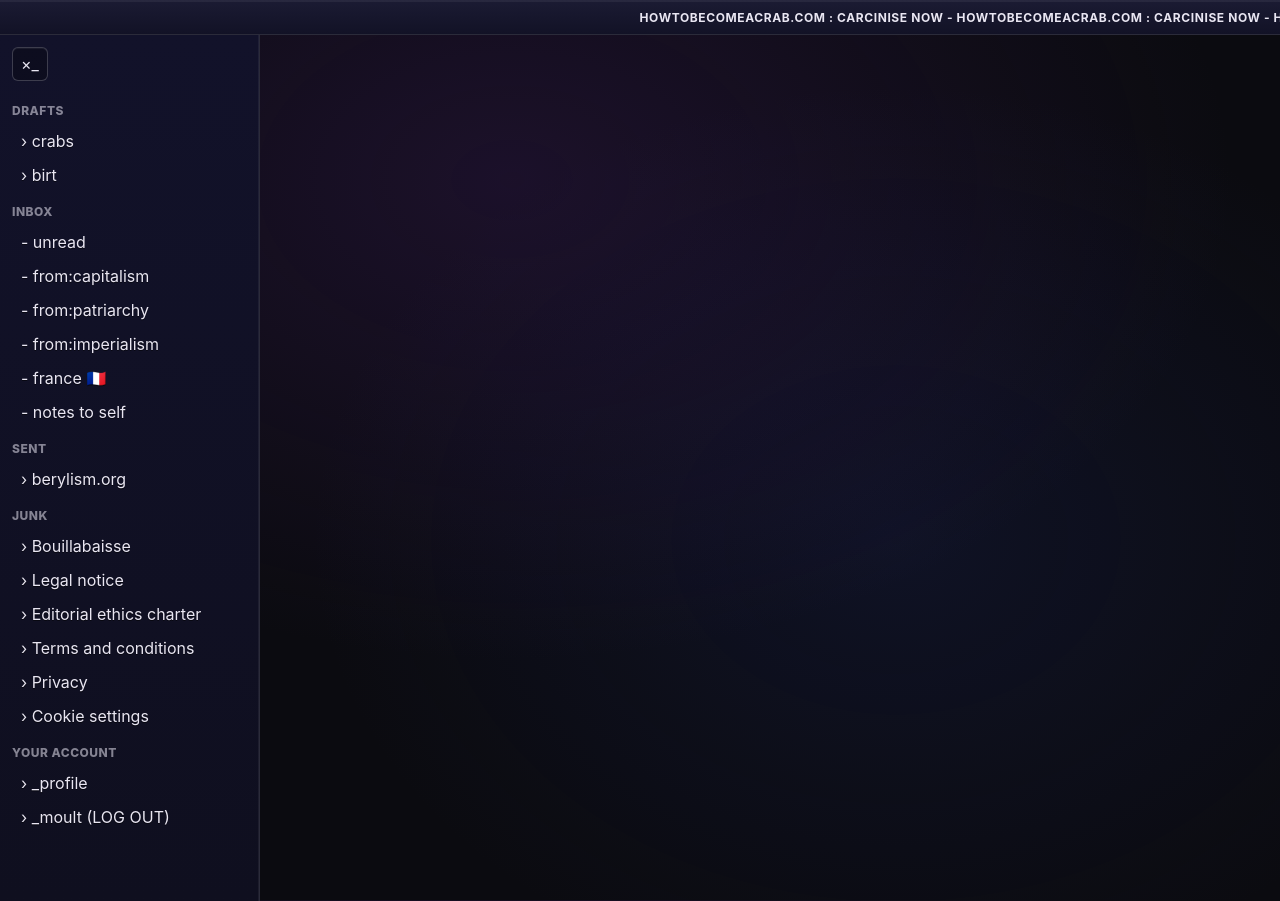
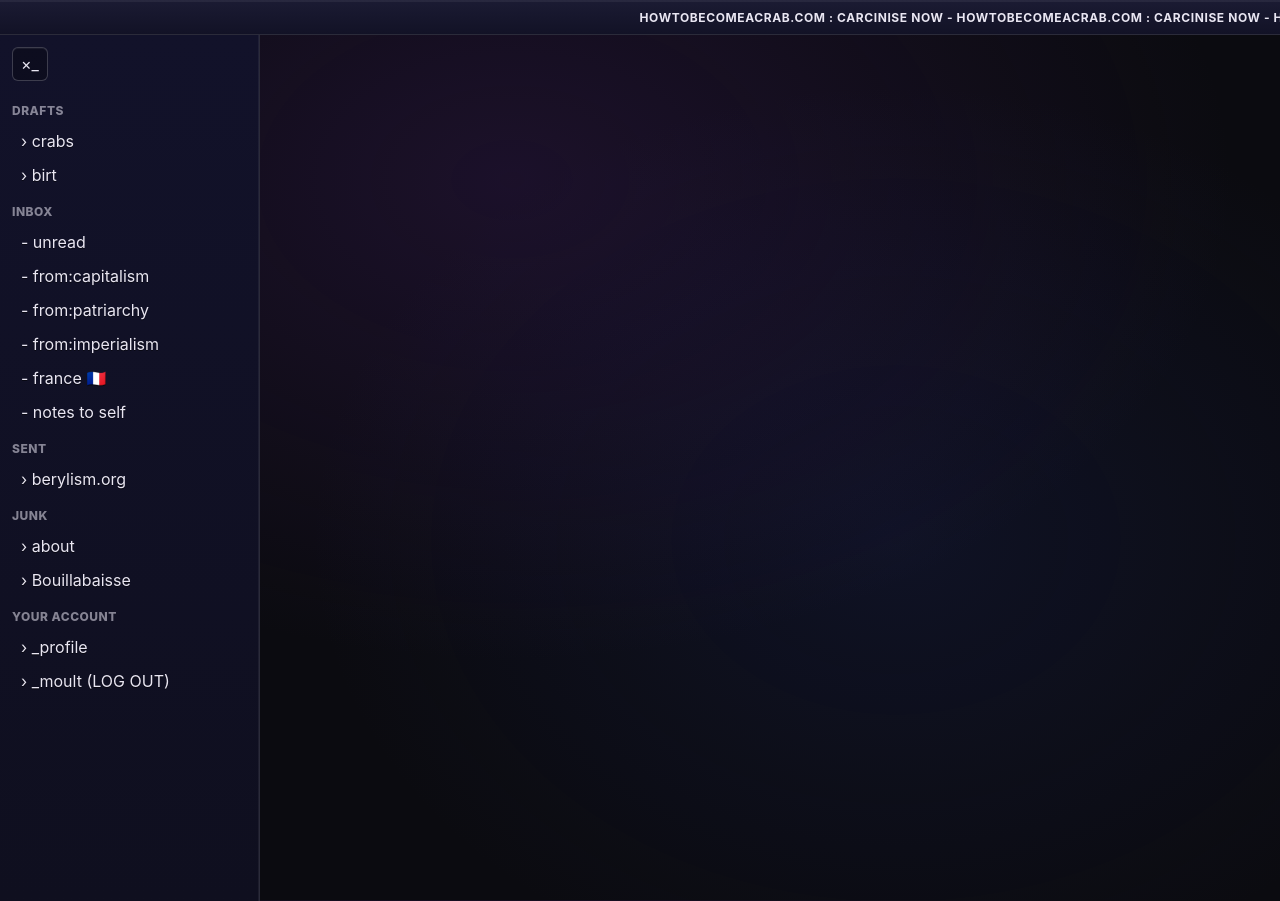
Before and after one commit to blhls/howtobecomeacrab, a Jekyll site: the page built from mail/index.md, in a window 1280 px wide. Built offline with Jekyll 4.4.1, drawn with Linux system fonts in a browser that asks for light colours.

Commit message:
Update folders.yml

```diff
--- a/_data/folders.yml
+++ b/_data/folders.yml
@@ -32,24 +32,12 @@ sent:
     path: https://berylism.org
 
 junk:
+  - key: about
+    label: about
+    path: /mail/junk/about/
   - key: bouillabaisse
     label: Bouillabaisse
     path: /mail/junk/bouillabaisse/
-  - key: legal
-    label: Legal notice
-    path: /mail/junk/legal-notice/
-  - key: ethics
-    label: Editorial ethics charter
-    path: /mail/junk/editorial-ethics-charter/
-  - key: terms
-    label: Terms and conditions
-    path: /mail/junk/terms/
-  - key: privacy
-    label: Privacy
-    path: /mail/junk/privacy/
-  - key: cookies
-    label: Cookie settings
-    path: /mail/junk/cookies/
 
 account:
   - key: profile
```
